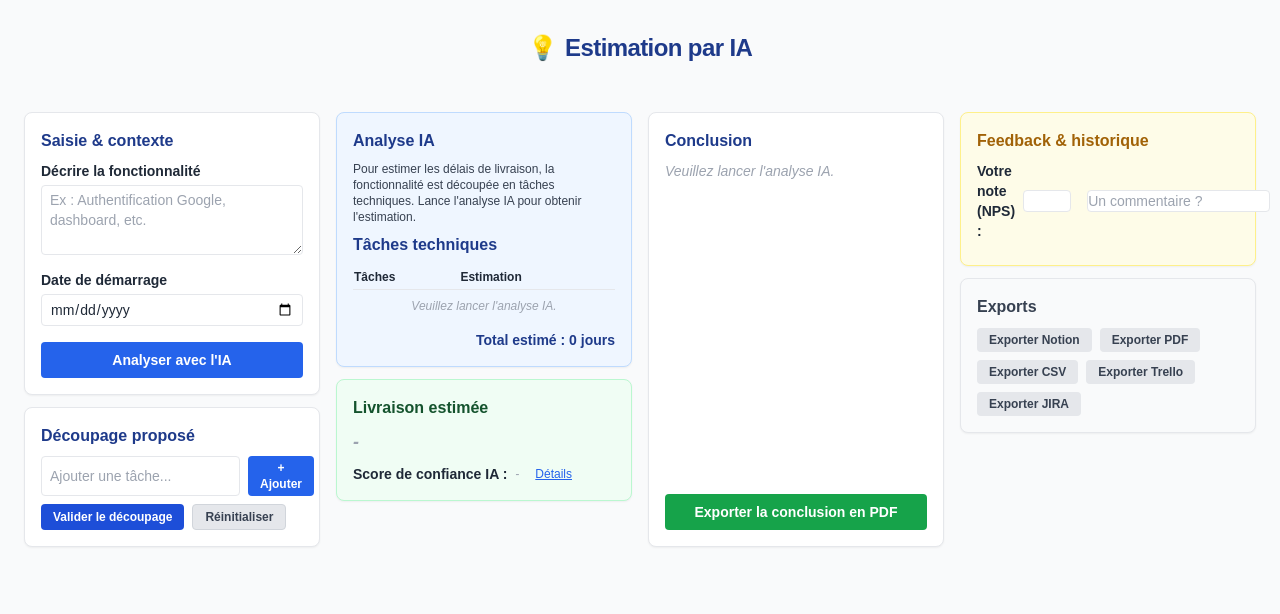
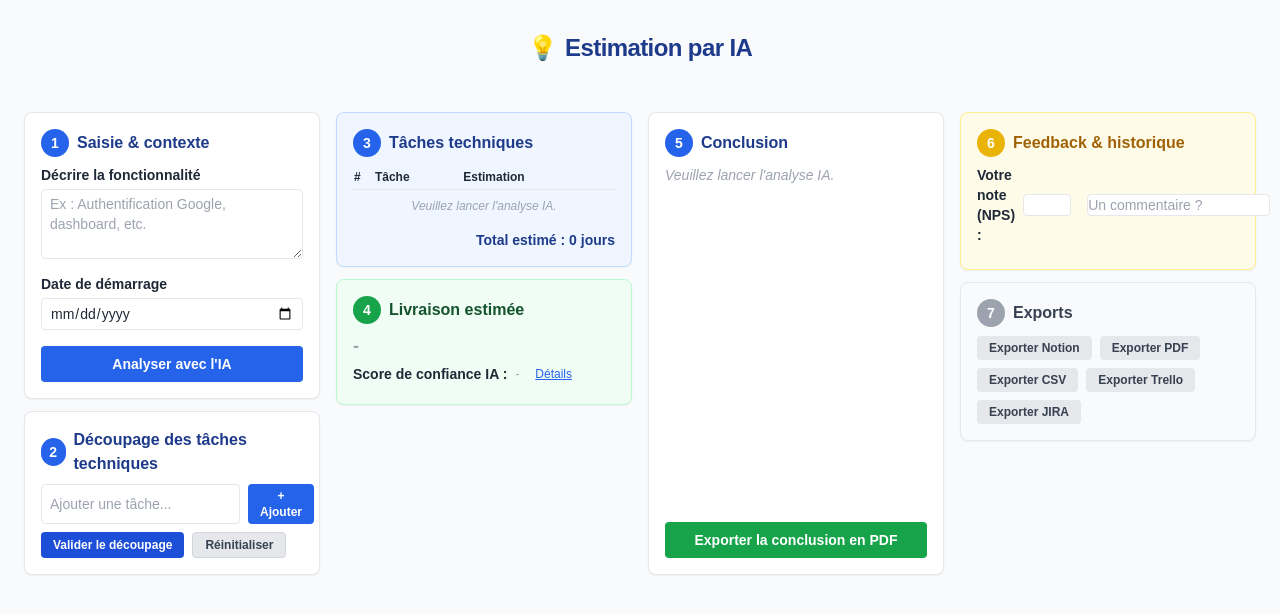
Before and after one commit to IvandeMurard/ai-delivery-estimator, a Next.js app: page /estimation-legacy in a window 1280 px wide. Shown: the top 614 px of the page. Built offline with nearby package versions, Linux system fonts and the light colour scheme.

Commit message:
refonte finale pixel perfect : numérotation, badges, découpage, tableau, livraison, conclusion, feedback, exports, UX dense (legacy)

```diff
--- a/src/app/estimation-legacy/page.tsx
+++ b/src/app/estimation-legacy/page.tsx
@@ -163,10 +163,13 @@ export default function EstimationLegacy() {
         </h1>
       </div>
       <div className="grid grid-cols-4 gap-4 px-6 py-8 max-w-[1600px] mx-auto">
-        {/* Colonne 1 : Saisie & Découpage */}
+        {/* 1. Saisie & contexte */}
         <div className="flex flex-col gap-3">
           <div className="bg-white border border-gray-200 rounded-lg p-4 shadow-sm">
-            <div className="text-base font-bold text-blue-900 mb-2">Saisie & contexte</div>
+            <div className="flex items-center mb-2">
+              <span className="bg-blue-600 text-white w-7 h-7 flex items-center justify-center rounded-full font-bold text-sm">1</span>
+              <span className="text-base font-bold text-blue-900 ml-2">Saisie & contexte</span>
+            </div>
             <label className="block font-semibold text-gray-800 mb-1 text-sm">Décrire la fonctionnalité</label>
             <textarea className="rounded border px-2 py-1 w-full text-sm text-gray-800 bg-white mb-2" rows={3} value={feature} onChange={e => setFeature(e.target.value)} placeholder="Ex : Authentification Google, dashboard, etc." required />
             <label className="block font-semibold text-gray-800 mb-1 text-sm">Date de démarrage</label>
@@ -176,18 +179,22 @@ export default function EstimationLegacy() {
             </button>
             {errorMsg && <div className="mt-2 text-red-600 text-xs">{errorMsg}</div>}
           </div>
+          {/* 2. Découpage des tâches techniques */}
           <div className="bg-white border border-gray-200 rounded-lg p-4 shadow-sm">
-            <div className="text-base font-bold text-blue-900 mb-2">Découpage proposé</div>
-            <ul className="mb-2">
+            <div className="flex items-center mb-2">
+              <span className="bg-blue-600 text-white w-7 h-7 flex items-center justify-center rounded-full font-bold text-sm">2</span>
+              <span className="text-base font-bold text-blue-900 ml-2">Découpage des tâches techniques</span>
+            </div>
+            <ol className="mb-2 list-decimal list-inside text-sm">
               {manualTasks.map((t, i) => (
-                <li key={i} className="flex items-center justify-between bg-gray-50 rounded px-2 py-1 mb-1 text-sm">
-                  <span className="truncate">{t}</span>
+                <li key={i} className="flex items-center justify-between bg-gray-50 rounded px-2 py-1 mb-1">
+                  <span className="truncate flex-1">{t}</span>
                   {!isDecoupageValidated && (
                     <button className="text-red-500 ml-2 text-xs" onClick={() => handleRemoveTask(i)} title="Supprimer">✖</button>
                   )}
                 </li>
               ))}
-            </ul>
+            </ol>
             {!isDecoupageValidated && (
               <div className="flex gap-2 mb-2">
                 <input className="rounded border px-2 py-1 flex-1 text-sm" value={newTask} onChange={e => setNewTask(e.target.value)} placeholder="Ajouter une tâche..." onKeyDown={e => { if (e.key === 'Enter') handleAddTask(); }} />
@@ -200,25 +207,28 @@ export default function EstimationLegacy() {
             </div>
           </div>
         </div>
-        {/* Colonne 2 : Analyse IA & Estimation */}
+        {/* 3. Tâches techniques & Livraison estimée */}
         <div className="flex flex-col gap-3">
           <div className="bg-blue-50 border border-blue-200 rounded-lg p-4 shadow-sm">
-            <div className="text-base font-bold text-blue-900 mb-2">Analyse IA</div>
-            <div className="text-xs text-gray-700 mb-2">Pour estimer les délais de livraison, la fonctionnalité est découpée en tâches techniques. Lance l'analyse IA pour obtenir l'estimation.</div>
-            <div className="text-base font-bold text-blue-900 mb-2">Tâches techniques</div>
+            <div className="flex items-center mb-2">
+              <span className="bg-blue-600 text-white w-7 h-7 flex items-center justify-center rounded-full font-bold text-sm">3</span>
+              <span className="text-base font-bold text-blue-900 ml-2">Tâches techniques</span>
+            </div>
             <table className="w-full text-xs text-gray-800 mb-2">
               <thead>
                 <tr className="border-b">
-                  <th className="text-left py-1 font-semibold">Tâches</th>
+                  <th className="text-left py-1 font-semibold">#</th>
+                  <th className="text-left py-1 font-semibold">Tâche</th>
                   <th className="text-left py-1 font-semibold">Estimation</th>
                 </tr>
               </thead>
               <tbody>
                 {tasks.length === 0 ? (
-                  <tr><td colSpan={2} className="text-center text-gray-400 italic py-2">Veuillez lancer l'analyse IA.</td></tr>
+                  <tr><td colSpan={3} className="text-center text-gray-400 italic py-2">Veuillez lancer l'analyse IA.</td></tr>
                 ) : (
                   tasks.map((t, i) => (
                     <tr key={i} className="border-b">
+                      <td className="py-1 font-mono text-gray-500">{i + 1}</td>
                       <td className="py-1">{t.name}</td>
                       <td className="py-1">{t.days} jours</td>
                     </tr>
@@ -227,13 +237,17 @@ export default function EstimationLegacy() {
               </tbody>
             </table>
             <div className="mt-1 font-bold text-right text-blue-900 text-sm">
-              Total estimé : {totalDays + buffer} jours {buffer > 0 && <span className="text-xs text-orange-500">(buffer inclus)</span>}
+              Total estimé : <span className="font-extrabold">{totalDays + buffer}</span> jours {buffer > 0 && <span className="text-xs text-orange-500">(buffer inclus)</span>}
             </div>
           </div>
+          {/* 4. Livraison estimée */}
           <div className="bg-green-50 border border-green-200 rounded-lg p-4 shadow-sm">
-            <div className="text-base font-bold text-green-900 mb-2">Livraison estimée</div>
-            <div className="text-lg font-bold text-green-700">{deliveryDate || <span className="text-gray-400 italic">-</span>}</div>
-            <div className="mt-2 flex items-center gap-2">
+            <div className="flex items-center mb-2">
+              <span className="bg-green-600 text-white w-7 h-7 flex items-center justify-center rounded-full font-bold text-sm">4</span>
+              <span className="text-base font-bold text-green-900 ml-2">Livraison estimée</span>
+            </div>
+            <div className="text-lg font-bold text-green-700 mb-1">{deliveryDate || <span className="text-gray-400 italic">-</span>}</div>
+            <div className="flex items-center gap-2 mb-1">
               <span className="font-semibold text-gray-800 text-sm">Score de confiance IA :</span>
               {confidenceScore !== null ? (
                 <span className="inline-block px-2 py-1 rounded bg-blue-100 text-blue-800 font-bold text-xs">{confidenceScore}%</span>
@@ -253,13 +267,20 @@ export default function EstimationLegacy() {
             )}
           </div>
         </div>
-        {/* Colonne 3 : Conclusion */}
+        {/* 5. Conclusion */}
         <div className="flex flex-col gap-3">
           <div className="bg-white border border-gray-200 rounded-lg p-4 shadow-sm h-full flex flex-col">
-            <div className="text-base font-bold text-blue-900 mb-2">Conclusion</div>
+            <div className="flex items-center mb-2">
+              <span className="bg-blue-600 text-white w-7 h-7 flex items-center justify-center rounded-full font-bold text-sm">5</span>
+              <span className="text-base font-bold text-blue-900 ml-2">Conclusion</span>
+            </div>
             <div className="text-sm text-gray-800 mb-2 flex-1">
               {aiText ? (
-                <div>{aiText}</div>
+                <div className="space-y-2">
+                  {aiText.split('\n').map((p, i) => (
+                    <p key={i}>{p}</p>
+                  ))}
+                </div>
               ) : (
                 <span className="text-gray-400 italic">Veuillez lancer l'analyse IA.</span>
               )}
@@ -268,10 +289,13 @@ export default function EstimationLegacy() {
             <button className="w-full bg-green-600 text-white font-bold rounded py-2 text-sm mt-3" disabled={aiText === ""}>Exporter la conclusion en PDF</button>
           </div>
         </div>
-        {/* Colonne 4 : Feedback & Exports */}
+        {/* 6. Feedback & Historique + 7. Exports */}
         <div className="flex flex-col gap-3">
           <div className="bg-yellow-50 border border-yellow-200 rounded-lg p-4 shadow-sm">
-            <div className="text-base font-bold text-yellow-700 mb-2">Feedback & historique</div>
+            <div className="flex items-center mb-2">
+              <span className="bg-yellow-500 text-white w-7 h-7 flex items-center justify-center rounded-full font-bold text-sm">6</span>
+              <span className="text-base font-bold text-yellow-700 ml-2">Feedback & historique</span>
+            </div>
             <div className="flex items-center gap-2 mb-2">
               <label className="font-semibold text-gray-800 text-sm">Votre note (NPS) :</label>
               <input type="number" min={0} max={10} className="w-12 text-center text-sm border rounded" value={nps} onChange={e => setNps(e.target.value)} />
@@ -290,7 +314,10 @@ export default function EstimationLegacy() {
             )}
           </div>
           <div className="bg-gray-50 border border-gray-200 rounded-lg p-4 shadow-sm">
-            <div className="text-base font-bold text-gray-700 mb-2">Exports</div>
+            <div className="flex items-center mb-2">
+              <span className="bg-gray-400 text-white w-7 h-7 flex items-center justify-center rounded-full font-bold text-sm">7</span>
+              <span className="text-base font-bold text-gray-700 ml-2">Exports</span>
+            </div>
             <div className="inline-flex gap-2 flex-wrap">
               <button className="bg-gray-200 text-gray-700 rounded px-3 py-1 text-xs font-semibold hover:bg-gray-300" disabled={!exportReady}>Exporter Notion</button>
               <button className="bg-gray-200 text-gray-700 rounded px-3 py-1 text-xs font-semibold hover:bg-gray-300" disabled={!exportReady}>Exporter PDF</button>
```
